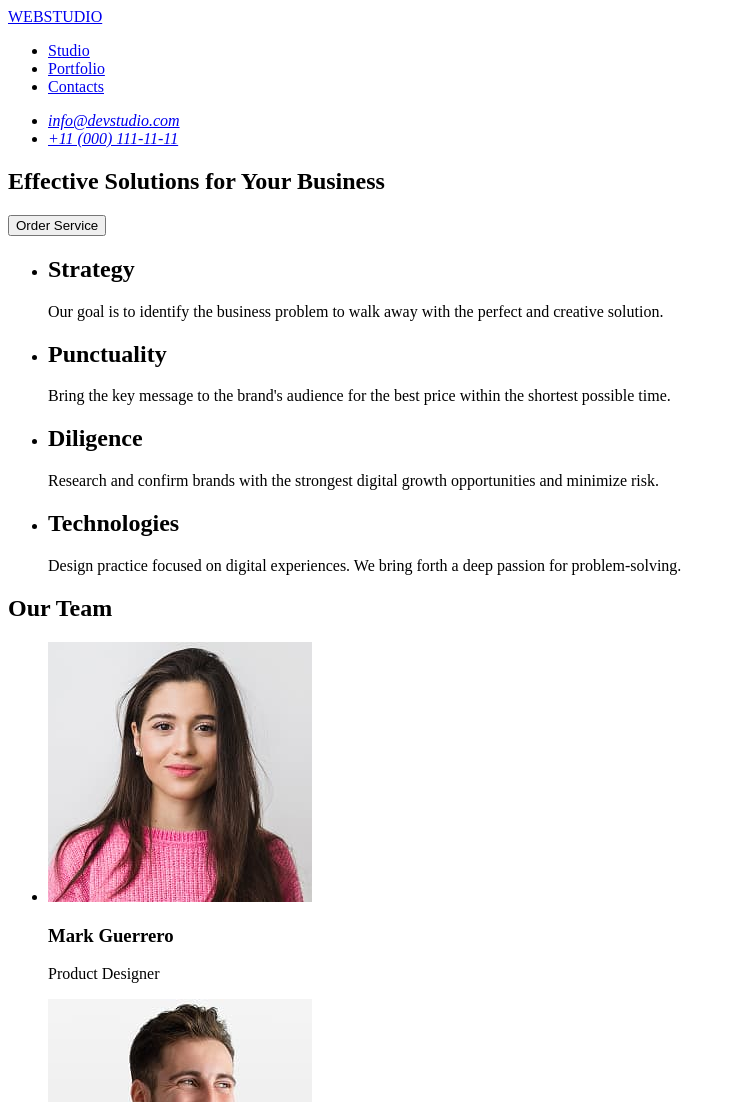
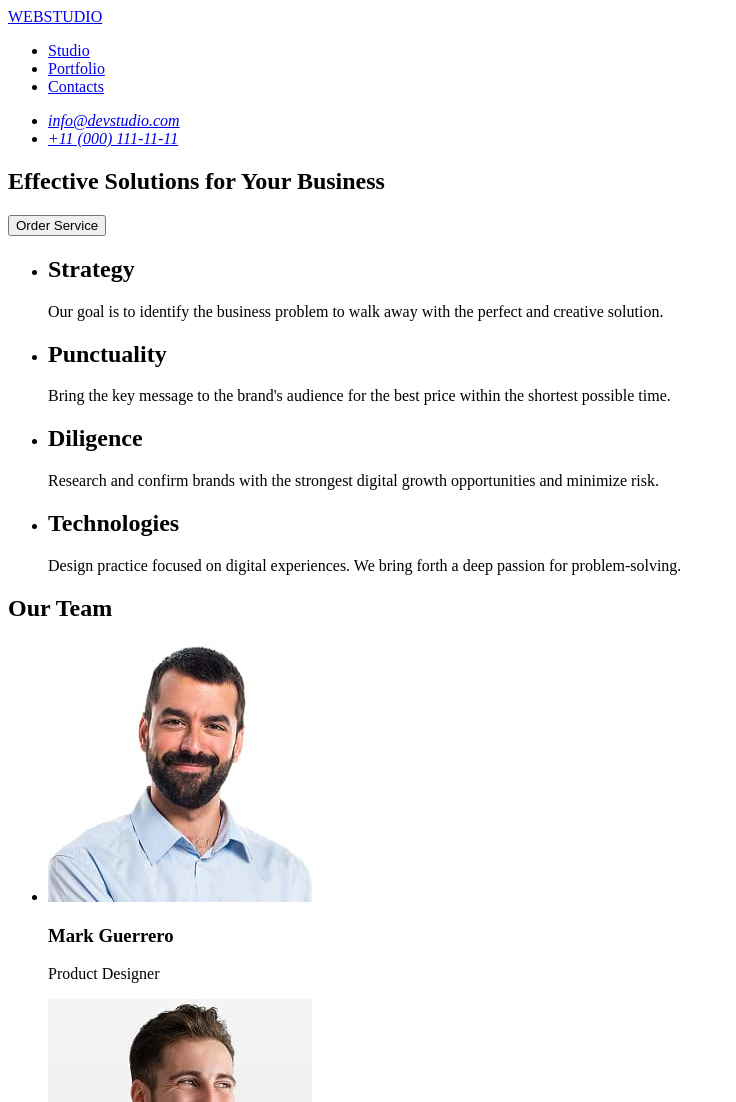
Before and after one commit to ArtemSlon/goit-markup-hw-01, a plain HTML site: page index.html in a window 1280 px wide. Shown: the top 1102 px of the page, without its empty margins (0-736 px from the left). Drawn offline with Linux system fonts and the light colour scheme.

Commit message:
fixes of second section of main

```diff
--- a/index.html
+++ b/index.html
@@ -72,7 +72,7 @@
         <ul>
           <li>
             <img
-              src="images/img Camila (1).jpg"
+              src="images/img Mark (1).jpg"
               alt="Photo Mark Guerrero"
               width="264"
               height="260"
```
